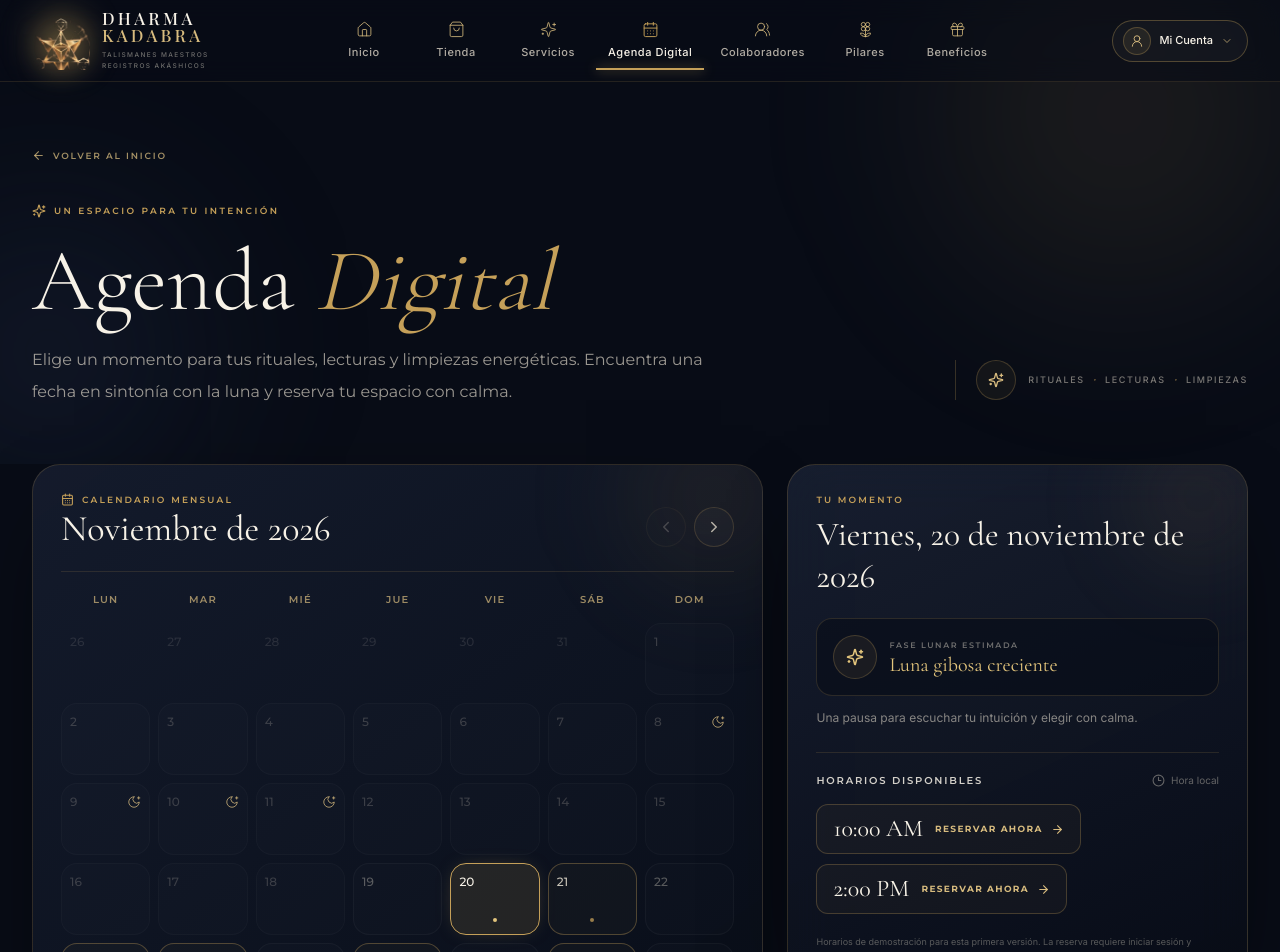
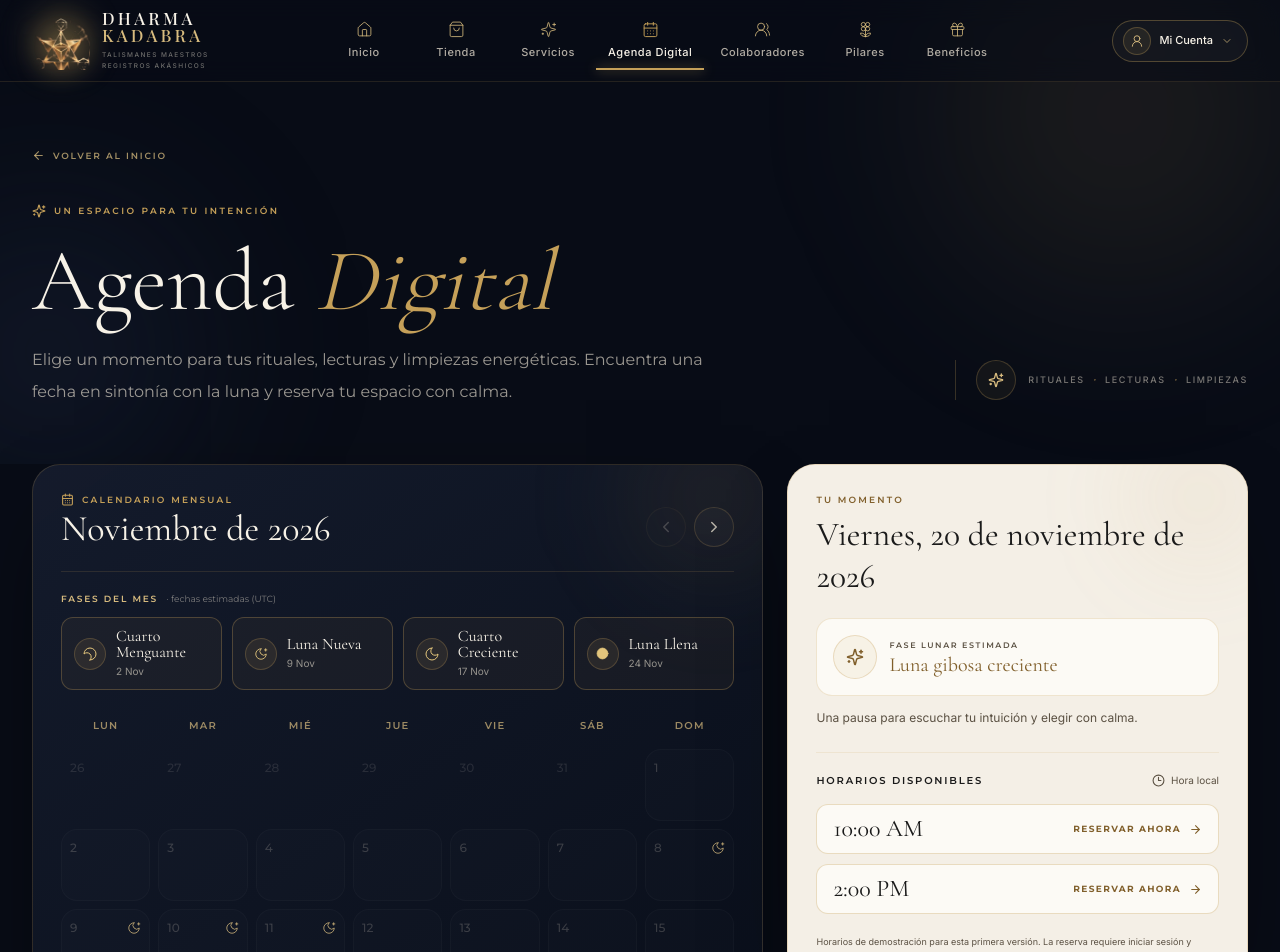
Before and after one commit to taskproservice/dharma-kadabra-app, a Next.js app: page /agenda in a window 1280 px wide. Shown: the top 952 px of the page. Built offline with nearby package versions, Linux system fonts and the light colour scheme.

Commit message:
feat: refine agenda layout, cozy papyrus theme, and lunar events
Co-authored-by: arena-agent <297053741+arena-agent@users.noreply.github.com>

```diff
--- a/app/agenda/page.tsx
+++ b/app/agenda/page.tsx
@@ -30,8 +30,9 @@ export default async function AgendaPage() {
     products: event.products.map((product: { name: string }) => product.name),
   }));
 
+  // A diferencia de overflow-hidden, clip no impide que el panel de reserva sea sticky.
   return (
-    <main className="min-h-screen overflow-hidden bg-[#080c16] text-[#e9e2d2]">
+    <main className="min-h-screen overflow-x-clip bg-[#080c16] text-[#e9e2d2]">
       <PublicHeader />
 
       <section className="relative isolate overflow-hidden px-5 pb-10 pt-32 sm:px-8 sm:pb-14 sm:pt-36">
--- a/app/globals.css
+++ b/app/globals.css
@@ -86,6 +86,16 @@ textarea {
   background: linear-gradient(180deg, rgba(199, 164, 90, 0.45), rgba(199, 164, 90, 0.2));
   border-radius: 999px;
   border: 2px solid transparent;
+  background-clip: padding-box;
+}
+
+/* Scrollbar cálido solo para el panel de reserva de la Agenda. */
+.custom-scrollbar {
+  scrollbar-color: rgba(128, 95, 43, 0.55) #F4EFE6;
+}
+.custom-scrollbar::-webkit-scrollbar-thumb {
+  background: rgba(128, 95, 43, 0.55);
+  border: 2px solid #F4EFE6;
   background-clip: padding-box;
 }
 
--- a/components/landing/digital-agenda.tsx
+++ b/components/landing/digital-agenda.tsx
@@ -8,10 +8,11 @@ import {
   ChevronRight,
   Circle,
   Clock3,
+  Moon,
   MoonStar,
   Sparkles,
 } from "lucide-react";
-import { getLunarInfo } from "../../lib/lunar-utils";
+import { getLunarInfo, getMonthlyLunarEvents, type MonthlyLunarEvent } from "../../lib/lunar-utils";
 import { formatSessionPrice, services, type Service } from "../../lib/data/services";
 import { BookingDialog } from "./booking-dialog";
 import { Dialog } from "../ui/dialog";
@@ -118,6 +119,13 @@ function LunarMarker({ phase }: { phase: string }) {
   return null;
 }
 
+function LunarEventIcon({ phase }: { phase: MonthlyLunarEvent["phase"] }) {
+  if (phase === "Luna nueva" || phase === "Luna llena") {
+    return <LunarMarker phase={phase} />;
+  }
+  return <Moon size={16} strokeWidth={1.5} className={phase === "Cuarto menguante" ? "rotate-180" : ""} aria-hidden="true" />;
+}
+
 export function DigitalAgenda({ todayKey }: { todayKey: string }) {
   const currentMonth = todayKey.slice(0, 7);
   const initialSelection = findFirstAvailableDate(currentMonth, todayKey) ?? todayKey;
@@ -125,6 +133,7 @@ export function DigitalAgenda({ todayKey }: { todayKey: string }) {
   const [selectedDate, setSelectedDate] = useState(initialSelection);
 
   const calendarDates = useMemo(() => getCalendarDates(activeMonth), [activeMonth]);
+  const lunarEvents = useMemo(() => getMonthlyLunarEvents(activeMonth), [activeMonth]);
   const selectedSlots = useMemo(
     () => getMockAvailability(selectedDate, todayKey),
     [selectedDate, todayKey],
@@ -152,7 +161,7 @@ export function DigitalAgenda({ todayKey }: { todayKey: string }) {
   return (
     <section aria-label="Calendario interactivo de disponibilidad" className="px-5 pb-16 sm:px-8 lg:pb-24">
       <div className="mx-auto grid max-w-7xl gap-6 lg:grid-cols-[minmax(0,1.35fr)_minmax(320px,.85fr)] lg:items-start">
-        <div className="relative overflow-hidden rounded-[1.75rem] border border-[#C5A059]/20 bg-[linear-gradient(145deg,rgba(22,29,47,.88),rgba(8,12,22,.92))] p-5 shadow-[0_28px_90px_-42px_rgba(0,0,0,.95)] sm:p-7">
+        <div className="relative min-w-0 overflow-hidden rounded-[1.75rem] border border-[#C5A059]/20 bg-[linear-gradient(145deg,rgba(22,29,47,.88),rgba(8,12,22,.92))] p-5 shadow-[0_28px_90px_-42px_rgba(0,0,0,.95)] sm:p-7">
           <span aria-hidden="true" className="pointer-events-none absolute -right-24 -top-28 size-72 rounded-full bg-[radial-gradient(circle,rgba(197,160,89,.10),transparent_70%)] blur-2xl" />
           <div className="relative flex flex-wrap items-end justify-between gap-5 border-b border-[#C5A059]/15 pb-5 sm:pb-6">
             <div>
@@ -183,6 +192,27 @@ export function DigitalAgenda({ todayKey }: { todayKey: string }) {
                 <ChevronRight size={18} aria-hidden="true" />
               </button>
             </div>
+          </div>
+
+          <div className="relative mt-5 min-w-0">
+            <p className="font-[family-name:var(--font-montserrat)] text-[9px] font-semibold uppercase tracking-[.2em] text-[#d8bc7f]">
+              Fases del mes <span className="ml-1 font-normal normal-case tracking-normal text-[#e9e2d2]/50">· fechas estimadas (UTC)</span>
+            </p>
+            <ul aria-label={`Fases lunares de ${monthLabel}`} className="-mx-5 mt-3 flex gap-2.5 overflow-x-auto overscroll-x-contain px-5 pb-2 sm:mx-0 sm:px-0">
+              {lunarEvents.map((event) => (
+                <li key={`${event.date}-${event.phase}`} className="flex min-w-[150px] flex-1 items-center gap-2.5 rounded-xl border border-[#C5A059]/30 bg-[#C5A059]/[.055] px-3 py-2.5">
+                  <span className="grid size-8 shrink-0 place-items-center rounded-full border border-[#C5A059]/25 bg-[#C5A059]/10 text-[#e3c57c]" aria-hidden="true">
+                    <LunarEventIcon phase={event.phase} />
+                  </span>
+                  <span className="min-w-0">
+                    <span className="block font-cormorant text-base leading-4 text-[#f7f2e7]">{event.title}</span>
+                    <time dateTime={event.date} className="mt-1 block text-[10px] capitalize text-[#e9e2d2]/60">
+                      {formatDate(event.date, { day: "numeric", month: "short" })}
+                    </time>
+                  </span>
+                </li>
+              ))}
+            </ul>
           </div>
 
           <div className="relative mt-5 grid grid-cols-7 gap-1.5 sm:gap-2">
@@ -253,36 +283,36 @@ export function DigitalAgenda({ todayKey }: { todayKey: string }) {
           </div>
         </div>
 
-        <aside aria-live="polite" className="relative overflow-hidden rounded-[1.75rem] border border-[#C5A059]/22 bg-[linear-gradient(155deg,rgba(29,37,57,.72),rgba(8,12,22,.78))] p-5 shadow-[0_28px_90px_-42px_rgba(0,0,0,.95)] backdrop-blur-xl sm:p-7">
+        <aside aria-live="polite" className="sticky top-24 min-w-0 max-h-[85vh] overflow-y-auto custom-scrollbar rounded-[1.75rem] border border-[#C5A059]/30 bg-[#F4EFE6] p-5 text-[#1A1A1A] shadow-[0_28px_90px_-42px_rgba(0,0,0,.75)] max-lg:relative sm:p-7 lg:max-h-[min(85vh,calc(100dvh-7rem))]">
           <span aria-hidden="true" className="pointer-events-none absolute -right-16 -top-20 size-56 rounded-full bg-[radial-gradient(circle,rgba(197,160,89,.11),transparent_70%)] blur-2xl" />
           <div className="relative">
-            <p className="font-[family-name:var(--font-montserrat)] text-[9px] font-semibold uppercase tracking-[.24em] text-[#C5A059]">
+            <p className="font-[family-name:var(--font-montserrat)] text-[9px] font-semibold uppercase tracking-[.24em] text-[#805F2B]">
               Tu momento
             </p>
-            <h2 className="mt-2 font-cormorant text-3xl leading-tight text-[#f7f2e7] sm:text-[2.1rem]">
+            <h2 className="mt-2 font-cormorant text-3xl leading-tight text-[#1A1A1A] sm:text-[2.1rem]">
               {selectedDateLabel}
             </h2>
 
-            <div className="mt-5 flex items-center gap-3 rounded-2xl border border-[#C5A059]/18 bg-[#080c16]/55 p-4">
-              <span className="grid size-11 shrink-0 place-items-center rounded-full border border-[#C5A059]/25 bg-[#C5A059]/[.08] text-[#e3c57c]">
+            <div className="mt-5 flex items-center gap-3 rounded-2xl border border-[#C5A059]/25 bg-[#FCFAF5] p-4">
+              <span className="grid size-11 shrink-0 place-items-center rounded-full border border-[#C5A059]/30 bg-[#C5A059]/[.09] text-[#805F2B]">
                 <LunarMarker phase={selectedPhase} />
                 {selectedPhase !== "Luna llena" && selectedPhase !== "Luna nueva" && <Sparkles size={18} aria-hidden="true" />}
               </span>
               <div className="min-w-0">
-                <p className="font-[family-name:var(--font-montserrat)] text-[8px] font-semibold uppercase tracking-[.2em] text-[#e9e2d2]/45">
+                <p className="font-[family-name:var(--font-montserrat)] text-[8px] font-semibold uppercase tracking-[.2em] text-[#5B5143]">
                   Fase lunar estimada
                 </p>
-                <p className="mt-1 font-cormorant text-xl leading-none text-[#e3c57c]">{selectedPhase}</p>
+                <p className="mt-1 font-cormorant text-xl leading-none text-[#805F2B]">{selectedPhase}</p>
               </div>
             </div>
-            <p className="mt-3 text-xs leading-5 text-[#e9e2d2]/55">{phaseGuidance(selectedPhase)}</p>
+            <p className="mt-3 text-xs leading-5 text-[#5B5143]">{phaseGuidance(selectedPhase)}</p>
 
             <div className="mt-6 border-t border-[#C5A059]/15 pt-5">
               <div className="flex items-center justify-between gap-3">
-                <h3 className="font-[family-name:var(--font-montserrat)] text-[10px] font-semibold uppercase tracking-[.18em] text-[#f7f2e7]/85">
+                <h3 className="font-[family-name:var(--font-montserrat)] text-[10px] font-semibold uppercase tracking-[.18em] text-[#1A1A1A]">
                   Horarios disponibles
                 </h3>
-                <span className="inline-flex items-center gap-1.5 text-[10px] text-[#e9e2d2]/40">
+                <span className="inline-flex items-center gap-1.5 text-[10px] text-[#5B5143]">
                   <Clock3 size={13} aria-hidden="true" /> Hora local
                 </span>
               </div>
@@ -292,14 +322,16 @@ export function DigitalAgenda({ todayKey }: { todayKey: string }) {
                   {selectedSlots.map((time) => (
                     <Dialog
                       key={`${selectedDate}-${time}`}
+                      appearance="papyrus"
+                      triggerClassName="w-full"
                       trigger={
                         <button
                           type="button"
                           aria-label={`Reservar el ${selectedDateLabel} a las ${formatTime(time)}`}
-                          className="group flex w-full items-center justify-between gap-3 rounded-xl border border-[#C5A059]/28 bg-[#C5A059]/[.045] px-4 py-3 text-left transition hover:border-[#C5A059]/70 hover:bg-[#C5A059]/[.1] focus-visible:outline focus-visible:outline-2 focus-visible:outline-offset-2 focus-visible:outline-[#C5A059]"
+                          className="group flex w-full items-center justify-between gap-3 rounded-xl border border-[#C5A059]/35 bg-[#FCFAF5] px-4 py-3 text-left transition hover:border-[#C5A059]/70 hover:bg-[#EDE4D4] focus-visible:outline focus-visible:outline-2 focus-visible:outline-offset-2 focus-visible:outline-[#805F2B]"
                         >
-                          <span className="font-cormorant text-2xl leading-none text-[#f7f2e7]">{formatTime(time)}</span>
-                          <span className="inline-flex items-center gap-2 font-[family-name:var(--font-montserrat)] text-[8px] font-bold uppercase tracking-[.15em] text-[#d8bc7f] sm:text-[9px]">
+                          <span className="font-cormorant text-2xl leading-none text-[#1A1A1A]">{formatTime(time)}</span>
+                          <span className="inline-flex items-center gap-2 font-[family-name:var(--font-montserrat)] text-[8px] font-bold uppercase tracking-[.15em] text-[#805F2B] sm:text-[9px]">
                             Reservar ahora
                             <ArrowRight size={13} className="transition group-hover:translate-x-1" aria-hidden="true" />
                           </span>
@@ -312,17 +344,17 @@ export function DigitalAgenda({ todayKey }: { todayKey: string }) {
                   ))}
                 </div>
               ) : (
-                <div className="mt-4 rounded-xl border border-white/[0.07] bg-white/[0.025] p-4">
-                  <p className="font-[family-name:var(--font-montserrat)] text-xs font-medium text-[#e9e2d2]/75">
+                <div className="mt-4 rounded-xl border border-[#C5A059]/25 bg-[#FCFAF5] p-4">
+                  <p className="font-[family-name:var(--font-montserrat)] text-xs font-medium text-[#1A1A1A]">
                     No hay horarios disponibles para esta fecha.
                   </p>
-                  <p className="mt-1.5 text-[11px] leading-5 text-[#e9e2d2]/45">
+                  <p className="mt-1.5 text-[11px] leading-5 text-[#5B5143]">
                     Elige otro día marcado con borde dorado para consultar opciones.
                   </p>
                 </div>
               )}
             </div>
-            <p className="mt-5 text-[9px] leading-4 text-[#e9e2d2]/35">
+            <p className="mt-5 text-[9px] leading-4 text-[#5B5143]">
               Horarios de demostración para esta primera versión. La reserva requiere iniciar sesión y queda pendiente de confirmación.
             </p>
           </div>
@@ -339,9 +371,9 @@ function SlotBookingContent({ date, time, close }: { date: string; time: string;
   if (service) {
     return (
       <div className="space-y-4">
-        <div className="rounded-xl border border-[#C5A059]/18 bg-white/[.035] p-3">
-          <p className="text-[9px] font-semibold uppercase tracking-[.17em] text-[#d8bc7f]">Horario elegido</p>
-          <p className="mt-1 text-xs text-[#f7f2e7]">{capitalize(formatDate(date, { day: "numeric", month: "long", year: "numeric" }))} · {formatTime(time)}</p>
+        <div className="rounded-xl border border-[#C5A059]/25 bg-[#FCFAF5] p-3">
+          <p className="text-[9px] font-semibold uppercase tracking-[.17em] text-[#805F2B]">Horario elegido</p>
+          <p className="mt-1 text-xs text-[#1A1A1A]">{capitalize(formatDate(date, { day: "numeric", month: "long", year: "numeric" }))} · {formatTime(time)}</p>
         </div>
         <BookingDialog
           key={service.id}
@@ -349,6 +381,7 @@ function SlotBookingContent({ date, time, close }: { date: string; time: string;
           close={close}
           initialDate={date}
           initialTime={time}
+          appearance="papyrus"
         />
       </div>
     );
@@ -357,8 +390,8 @@ function SlotBookingContent({ date, time, close }: { date: string; time: string;
   return (
     <div className="space-y-4">
       <div>
-        <p className="font-cormorant text-2xl text-[#f7f2e7]">Elige tu encuentro</p>
-        <p className="mt-1 text-xs leading-5 text-[#e9e2d2]/55">
+        <p className="font-cormorant text-2xl text-[#1A1A1A]">Elige tu encuentro</p>
+        <p className="mt-1 text-xs leading-5 text-[#5B5143]">
           Selecciona una lectura para continuar con la reserva de este horario.
         </p>
       </div>
@@ -368,19 +401,19 @@ function SlotBookingContent({ date, time, close }: { date: string; time: string;
             key={item.id}
             type="button"
             onClick={() => setServiceId(item.id)}
-            className="group flex w-full items-center justify-between gap-4 rounded-xl border border-[#C5A059]/20 bg-white/[.025] p-4 text-left transition hover:border-[#C5A059]/55 hover:bg-[#C5A059]/[.07]"
+            className="group flex w-full items-center justify-between gap-4 rounded-xl border border-[#C5A059]/30 bg-[#FCFAF5] p-4 text-left transition hover:border-[#C5A059]/70 hover:bg-[#EDE4D4]"
           >
-            <span>
-              <span className="block font-cormorant text-xl text-[#f7f2e7]">{item.name}</span>
-              <span className="mt-1 block font-[family-name:var(--font-montserrat)] text-[9px] uppercase tracking-[.13em] text-[#d8bc7f]/75">
+            <span className="min-w-0">
+              <span className="block font-cormorant text-xl text-[#1A1A1A]">{item.name}</span>
+              <span className="mt-1 block font-[family-name:var(--font-montserrat)] text-[9px] uppercase tracking-[.13em] text-[#805F2B]">
                 {item.duration} · {formatSessionPrice(item.price)}
               </span>
             </span>
-            <ArrowRight size={16} className="shrink-0 text-[#d8bc7f] transition group-hover:translate-x-1" aria-hidden="true" />
+            <ArrowRight size={16} className="shrink-0 text-[#805F2B] transition group-hover:translate-x-1" aria-hidden="true" />
           </button>
         ))}
       </div>
-      <p className="border-t border-[#C5A059]/15 pt-3 text-[10px] leading-5 text-[#e9e2d2]/42">
+      <p className="border-t border-[#C5A059]/15 pt-3 text-[10px] leading-5 text-[#5B5143]">
         Las limpiezas y rituales especiales se anuncian en los próximos encuentros de la agenda.
       </p>
     </div>
--- a/components/ui/dialog.tsx
+++ b/components/ui/dialog.tsx
@@ -1,16 +1,33 @@
 "use client";
+
 import { useState, type ReactNode } from "react";
 import { X } from "lucide-react";
 
-export function Dialog({ trigger, title, children }: { trigger: ReactNode; title: string; children: (close: () => void) => ReactNode }) {
+type DialogProps = {
+  trigger: ReactNode;
+  title: string;
+  children: (close: () => void) => ReactNode;
+  appearance?: "night" | "papyrus";
+  triggerClassName?: string;
+};
+
+export function Dialog({ trigger, title, children, appearance = "night", triggerClassName = "" }: DialogProps) {
   const [open, setOpen] = useState(false);
+  const papyrus = appearance === "papyrus";
+
   return <>
-    <span onClick={() => setOpen(true)} className="inline-flex cursor-pointer">{trigger}</span>
+    <span onClick={() => setOpen(true)} className={`inline-flex cursor-pointer ${triggerClassName}`}>{trigger}</span>
     {open && <div className="fixed inset-0 z-[60] grid place-items-center bg-[#05070d]/75 p-4 backdrop-blur-sm" role="presentation" onMouseDown={(event) => { if (event.target === event.currentTarget) setOpen(false); }}>
-      <section role="dialog" aria-modal="true" aria-label={title} className="glass-strong max-h-[90vh] w-full max-w-lg overflow-y-auto rounded-2xl p-6 text-[#e9e2d2] shadow-[0_40px_120px_-30px_rgba(0,0,0,.9)]">
+      <section
+        role="dialog"
+        aria-modal="true"
+        aria-label={title}
+        style={papyrus ? { colorScheme: "light" } : undefined}
+        className={`w-full max-w-lg overflow-y-auto rounded-2xl shadow-[0_40px_120px_-30px_rgba(0,0,0,.9)] ${papyrus ? "max-h-[min(90dvh,calc(100dvh-2rem))] border border-[#C5A059]/30 bg-[#F4EFE6] p-5 text-[#1A1A1A] sm:p-6" : "glass-strong max-h-[90vh] p-6 text-[#e9e2d2]"}`}
+      >
         <div className="mb-5 flex items-center justify-between border-b border-[#c7a45a]/20 pb-3">
-          <h2 className="font-display text-xl font-semibold text-[#f7f2e7]">{title}</h2>
-          <button type="button" aria-label="Cerrar" onClick={() => setOpen(false)} className="rounded-lg p-2 text-[#e9e2d2]/60 transition hover:bg-white/[0.06] hover:text-[#c7a45a]">
+          <h2 className={`font-display text-xl font-semibold ${papyrus ? "text-[#1A1A1A]" : "text-[#f7f2e7]"}`}>{title}</h2>
+          <button type="button" aria-label="Cerrar" onClick={() => setOpen(false)} className={`rounded-lg p-2 transition ${papyrus ? "text-[#5B5143] hover:bg-[#C5A059]/10 hover:text-[#1A1A1A]" : "text-[#e9e2d2]/60 hover:bg-white/[0.06] hover:text-[#c7a45a]"}`}>
             <X size={18} />
           </button>
         </div>
--- a/lib/lunar-utils.ts
+++ b/lib/lunar-utils.ts
@@ -29,3 +29,41 @@ export function getLunarInfo(date: Date = new Date()) {
     nextFullMoon: new Date(date.getTime() + untilFullMoon),
   };
 }
+
+// Hitos del ciclo medio (UTC); no se anuncian eclipses sin una efeméride real.
+const MONTHLY_PHASES = [
+  { phase: "Luna nueva", title: "Luna Nueva", offset: 0 },
+  { phase: "Cuarto creciente", title: "Cuarto Creciente", offset: 0.25 },
+  { phase: "Luna llena", title: "Luna Llena", offset: 0.5 },
+  { phase: "Cuarto menguante", title: "Cuarto Menguante", offset: 0.75 },
+] as const;
+
+export type MonthlyLunarEvent = {
+  phase: (typeof MONTHLY_PHASES)[number]["phase"];
+  title: (typeof MONTHLY_PHASES)[number]["title"];
+  date: string;
+};
+
+/** Tres o cuatro fases destacadas del mes visible, con fechas estimadas en UTC. */
+export function getMonthlyLunarEvents(monthKey: string): MonthlyLunarEvent[] {
+  const [year, month] = monthKey.split("-").map(Number);
+  const start = Date.UTC(year, month - 1, 1);
+  const end = Date.UTC(year, month, 1);
+  const firstCycle = Math.floor((start - KNOWN_NEW_MOON_MS) / SYNODIC_MONTH_MS) - 1;
+  const lastCycle = Math.ceil((end - KNOWN_NEW_MOON_MS) / SYNODIC_MONTH_MS);
+
+  return Array.from({ length: lastCycle - firstCycle + 1 }, (_, index) => firstCycle + index)
+    .flatMap((cycle) => MONTHLY_PHASES.map(({ phase, title, offset }) => ({
+      phase,
+      title,
+      timestamp: Math.round(KNOWN_NEW_MOON_MS + (cycle + offset) * SYNODIC_MONTH_MS),
+    })))
+    .filter(({ timestamp }) => timestamp >= start && timestamp < end)
+    .sort((a, b) => a.timestamp - b.timestamp)
+    .slice(0, 4)
+    .map(({ phase, title, timestamp }) => ({
+      phase,
+      title,
+      date: new Date(timestamp).toISOString().slice(0, 10),
+    }));
+}
```
Also changed, not shown: components/landing/booking-dialog.tsx (+51 -32 lines), components/landing/cozy-widget.tsx (+28 -27 lines), 1 other file (tests, documents, lock files or other folders).
